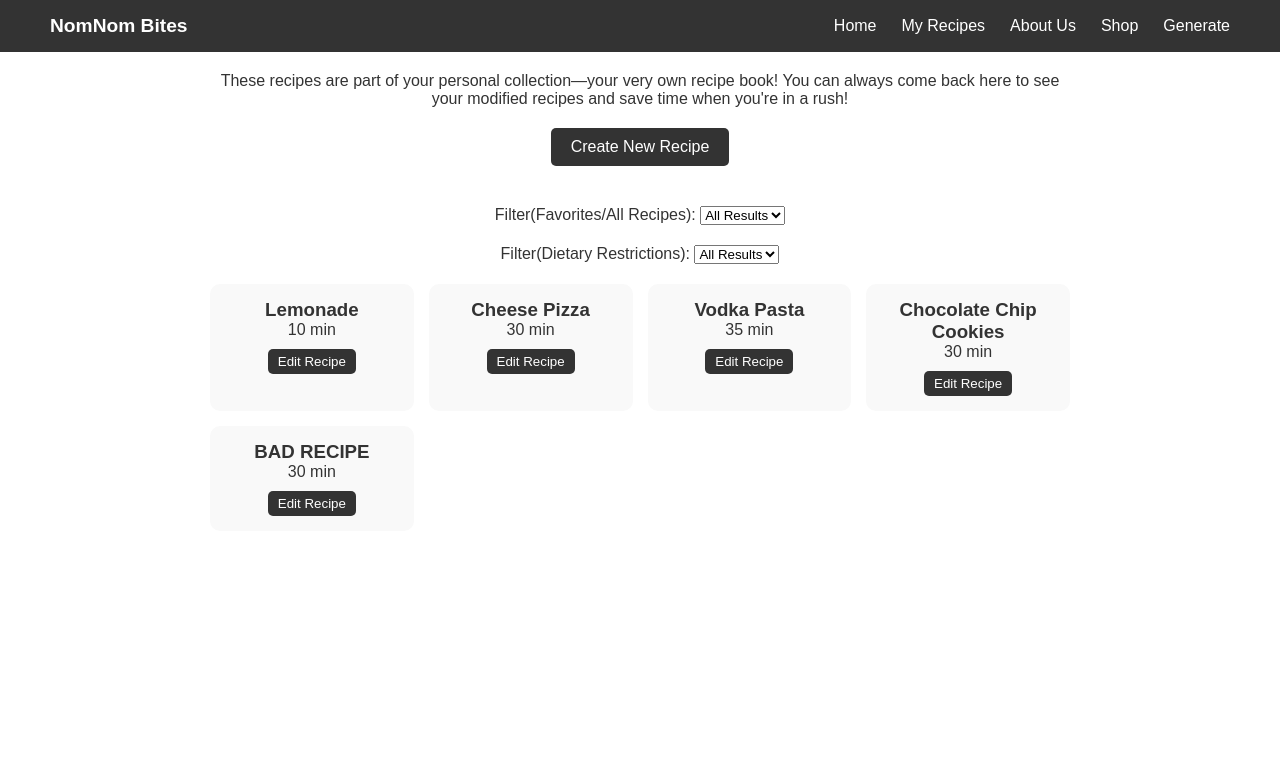
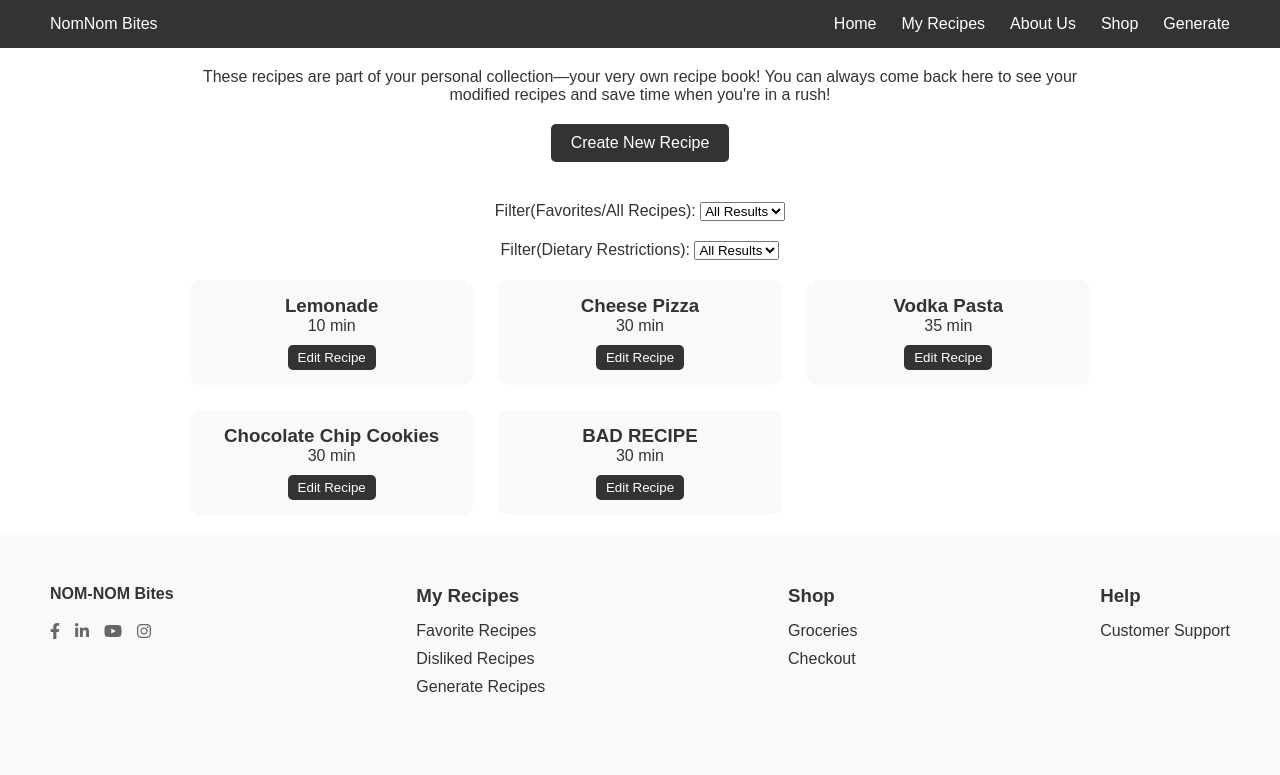
Before and after one commit to sudocanttype/CS-3354.002-Team-5, a Flask app: page /myrecipes in a window 1280 px wide. Shown: the top 775 px of the page. Run offline with Flask 3, Linux system fonts and the light colour scheme.

Commit message:
fixed merge issues

```diff
--- a/templates/recipes.html
+++ b/templates/recipes.html
@@ -5,8 +5,13 @@
     <meta name="viewport" content="width=device-width, initial-scale=1.0">
     <title>My Recipes</title>
     <style>
-        /* ---------- Reset & base styles ---------- */
         * {
+            margin: 0;
+            padding: 0;
+            font-family: Arial, sans-serif;
+        }
+    body {
+            font-family: 'Arial', sans-serif;
             margin: 0;
             padding: 0;
             box-sizing: border-box;
@@ -27,10 +32,10 @@
             background-color: #333;
             color: #fff;
         }
-
-        .nav-brand {
-            font-size: 1.2rem;
-            font-weight: bold;
+    .logo {
+      color: white;
+      font-size: 24px;
+      font-weight: bold;
         }
 
         .nav-links {
@@ -53,6 +58,12 @@
 
         .recipes {
             display: grid;
+            grid-template-columns: repeat(auto-fit, minmax(250px, 1fr));
+            gap: 25px;
+    }
+    .recipe-box {
+            background: #333;;
+            color: white;
             grid-template-columns: repeat(auto-fit, minmax(200px, 1fr));
             gap: 15px;
         }
@@ -93,11 +104,59 @@
             cursor: pointer;
             font-size: 16px;
         }
+        footer {
+            background-color: #f9f9f9;
+            padding: 50px 50px;
+        }
 
-        .create-btn:hover {
-            background-color: #555;
+        .footer-container {
+            max-width: 1200px;
+            margin: 0 auto;
+            display: flex;
+            justify-content: space-between;
+        }
+
+        .footer-brand {
+            font-weight: bold;
+            margin-bottom: 20px;
+        }
+
+        .footer-section {
+            margin-bottom: 20px;
+        }
+
+        .footer-section h3 {
+            margin-bottom: 15px;
+
+        }
+
+        .footer-links {
+            list-style: none;
+        }
+
+        .footer-links li {
+            margin-bottom: 10px;
+
+        }
+
+        .footer-links a {
+            text-decoration: none;
+            color: #333;
+
+        }
+
+        .social-icons {
+            display: flex;
+            gap: 15px;
+            margin-top: 20px;
+        }
+
+        .social-icons a {
+            color: #666;
+            text-decoration: none;
         }
     </style>
+    <link rel="stylesheet" href="https://cdnjs.cloudflare.com/ajax/libs/font-awesome/6.4.0/css/all.min.css">
 </head>
 
 <body>
@@ -178,6 +237,43 @@
             </div>
         </div>
     </section>
+    <footer>
+        <div class="footer-container">
+            <div class="footer-section">
+                <div class="footer-brand">NOM-NOM Bites</div>
+                <div class="social-icons">
+                    <a href="#"><i class="fab fa-facebook-f"></i></a>
+                    <a href="#"><i class="fab fa-linkedin-in"></i></a>
+                    <a href="#"><i class="fab fa-youtube"></i></a>
+                    <a href="#"><i class="fab fa-instagram"></i></a>
+                </div>
+            </div>
+
+            <div class="footer-section">
+                <h3>My Recipes</h3>
+                <ul class="footer-links">
+                    <li><a href="{{url_for('myrecipes')}}">Favorite Recipes</a></li>
+                    <li><a href="{{url_for('myrecipes')}}">Disliked Recipes</a></li>
+                    <li><a href="{{ url_for('generate') }}">Generate Recipes</a></li>
+                </ul>
+            </div>
+
+            <div class="footer-section">
+                <h3>Shop</h3>
+                <ul class="footer-links">
+                    <li><a href="{{ url_for('shop') }}">Groceries</a></li>
+                    <li><a href="#">Checkout</a></li>
+                </ul>
+            </div>
+
+            <div class="footer-section">
+                <h3>Help</h3>
+                <ul class="footer-links">
+                    <li><a href="#">Customer Support</a></li>
+                </ul>
+            </div>
+        </div>
+    </footer>
 </body>
 
 <!-- DB Access Psuedocode: The recipes will be generated using a post endpoint that return a block of json. The json will refer to the individual divs initating a generation process returning the recipes from the database. -->
```
